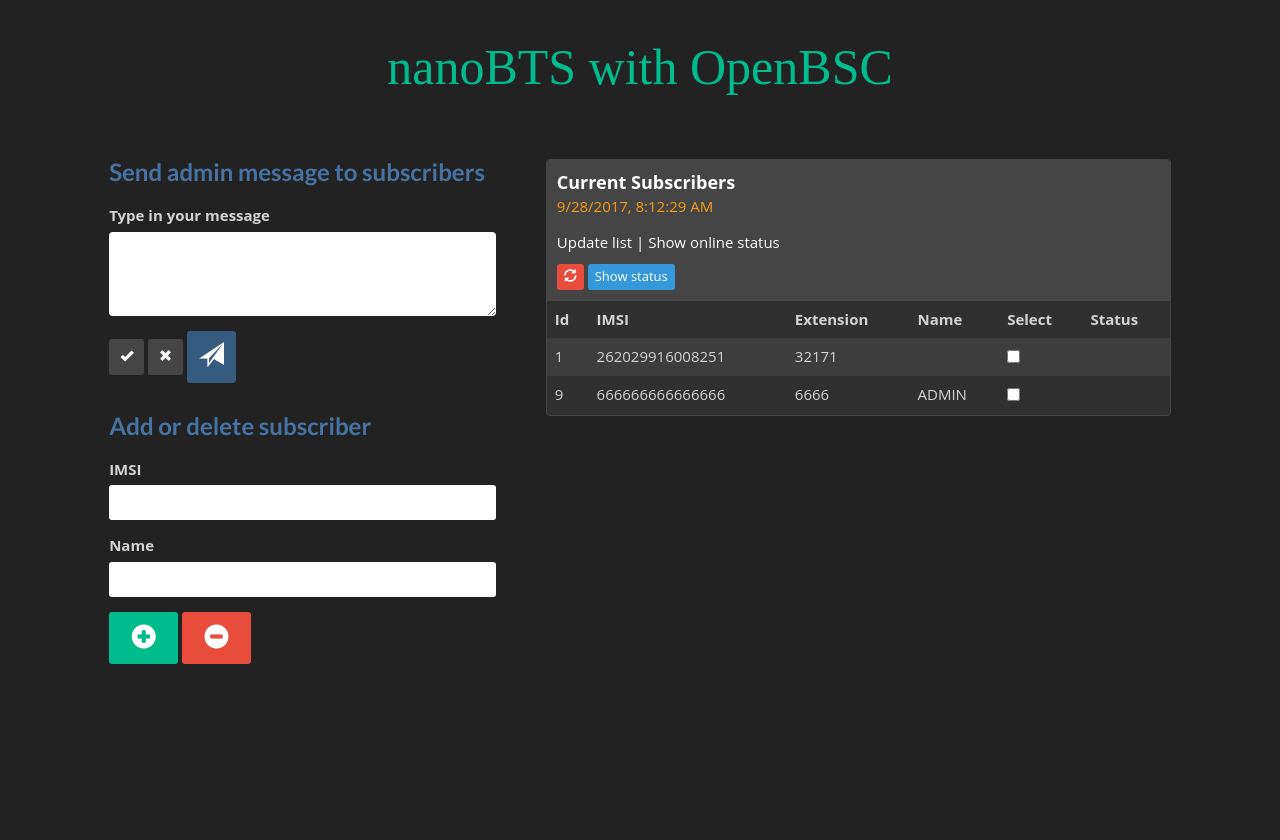
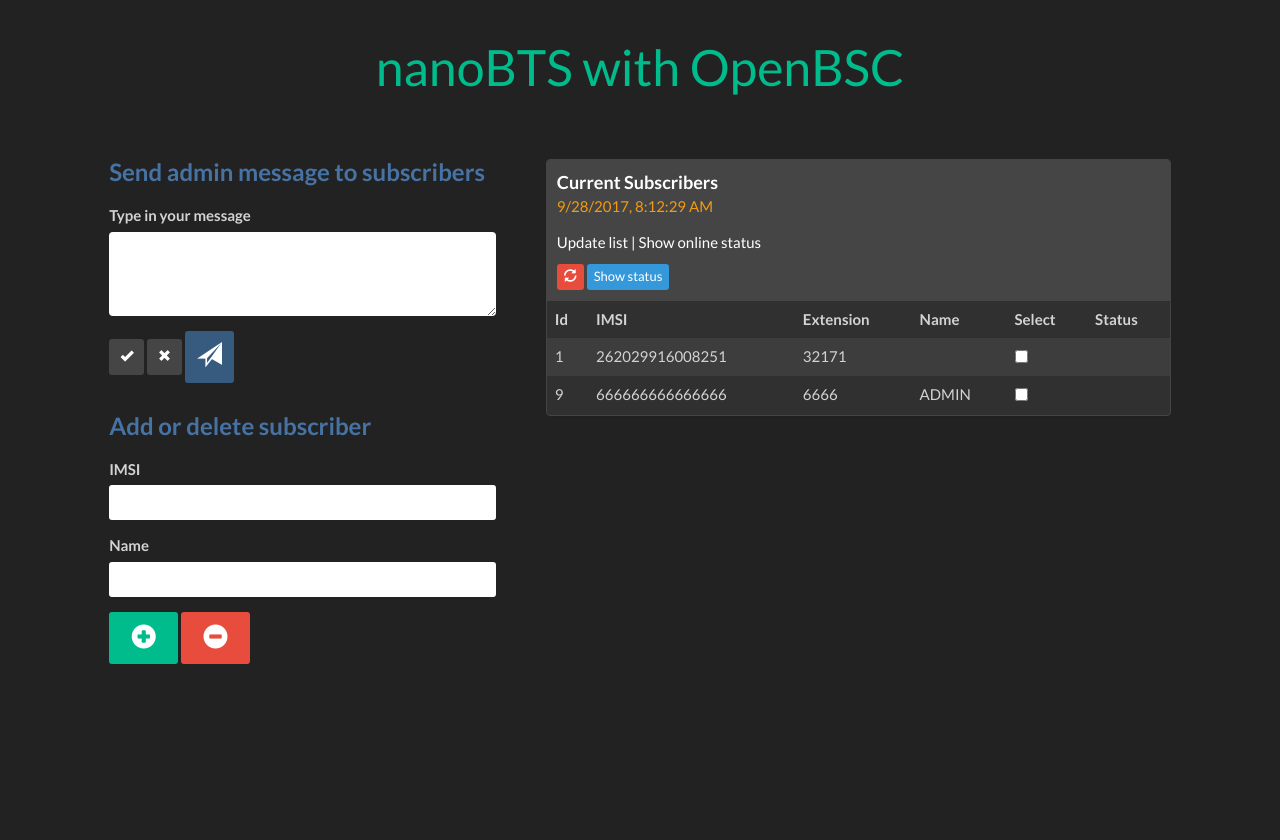
Before and after one commit to paddy089/nbtsgui, a Django app: page / in a window 1280 px wide. Run offline with Django 3.2, Linux system fonts and the light colour scheme; data comes from the database, SQL or seed files in the repository; parts of the project's set-up code (start-up, migrations or seed data) failed here and were passed over; some libraries are stand-ins or nearby versions.

Commit message:
Kleine Anpassungen

```diff
--- a/main_app/static/css/style.css
+++ b/main_app/static/css/style.css
@@ -1,5 +1,5 @@
 body {
-    font-family: "Open Sans";
+    /*font-family: "sans-serif";*/
     color: lightgray;
 }
 
@@ -54,7 +54,6 @@
     text-align: center;
     /*margin-left: 7vh;*/
     margin-top: 5vh;
-    font-family: Dosis;
     font-size: 5rem;
 }
 
--- a/main_app/static/js/main.js
+++ b/main_app/static/js/main.js
@@ -125,7 +125,6 @@
         subsL = subs.length,
         indices = [0, 3, 5, 4, 999, 999],
         tbody = document.createElement('tbody'),
-        time = new Date().toLocaleString(),
         tr,
         td,
         sub,
@@ -175,14 +174,15 @@
         tbody.appendChild(tr);
     }
     table.append(tbody);
-    timeDiv.html(time);
+    timeDiv.html(new Date().toLocaleString());
 }
 
 
 function renderStatus(statusSubs) {
 
     var online = '<i class="glyphicon glyphicon-ok-circle text-success"></i>',
-        offline = '<i class="glyphicon glyphicon-remove-circle text-danger"></i>';
+        offline = '<i class="glyphicon glyphicon-remove-circle text-danger"></i>',
+        timeDiv = $('#status-time');
 
     for (var i = 0; i < currentSubscribers.length; i++) {
 
@@ -190,8 +190,10 @@
             id = sub[0],
             cell = $('#' + id);
 
-        cell.html(statusSubs[id] === 'online' ? online : offline);
+        cell.html(statusSubs[id] === 'Online' ? online : offline);
         //cell.html(statusSubs[id]);
+
+         timeDiv.html(new Date().toLocaleString());
     }
 }
 
--- a/main_app/templates/index.html
+++ b/main_app/templates/index.html
@@ -12,8 +12,7 @@
 <main>
 
 
-    {#        <img src="{% static "stuff/5.gif" %}" alt="My image"/>#}
-    <div class="centered">
+    <div class="">
         <div id="ajaxGif" class="loader"></div>
     </div>
 
```
